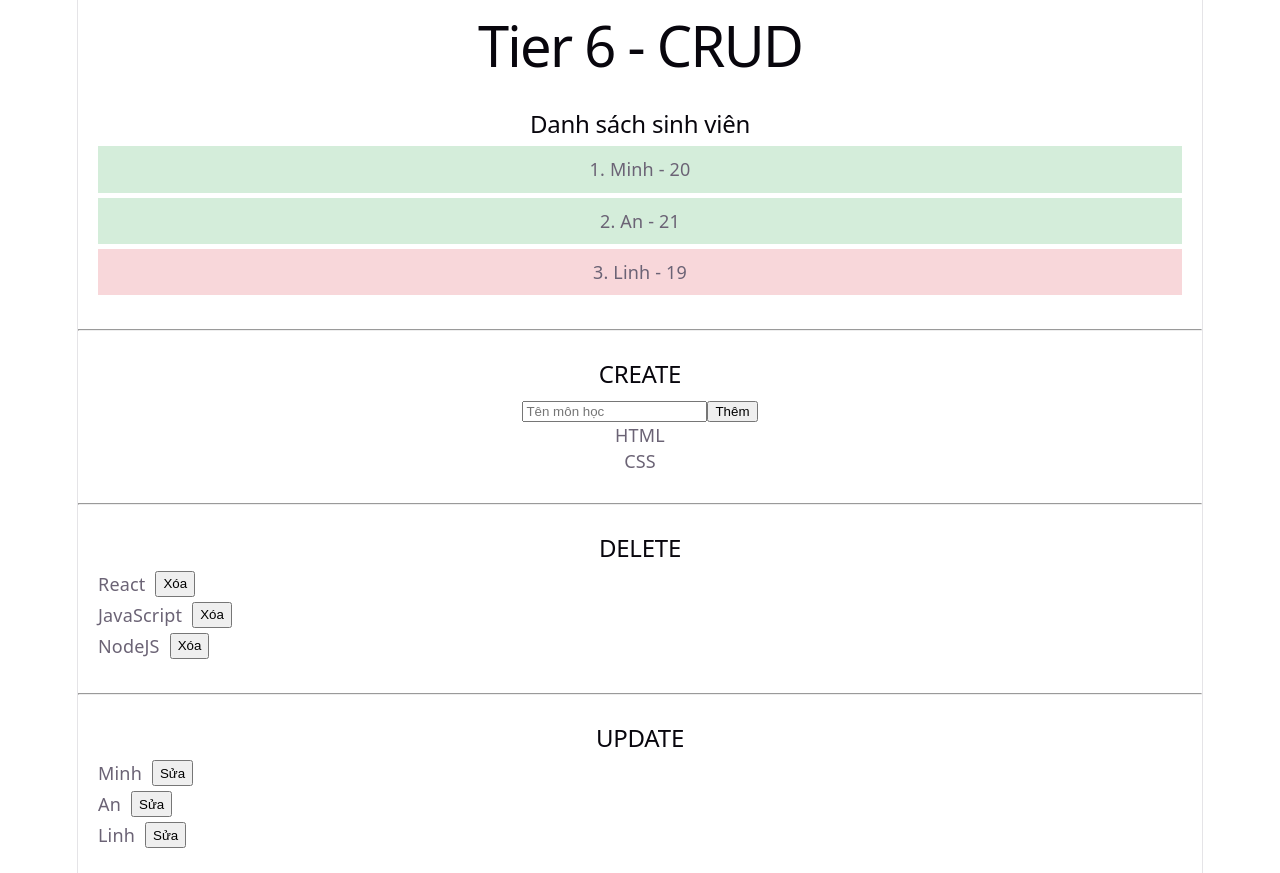
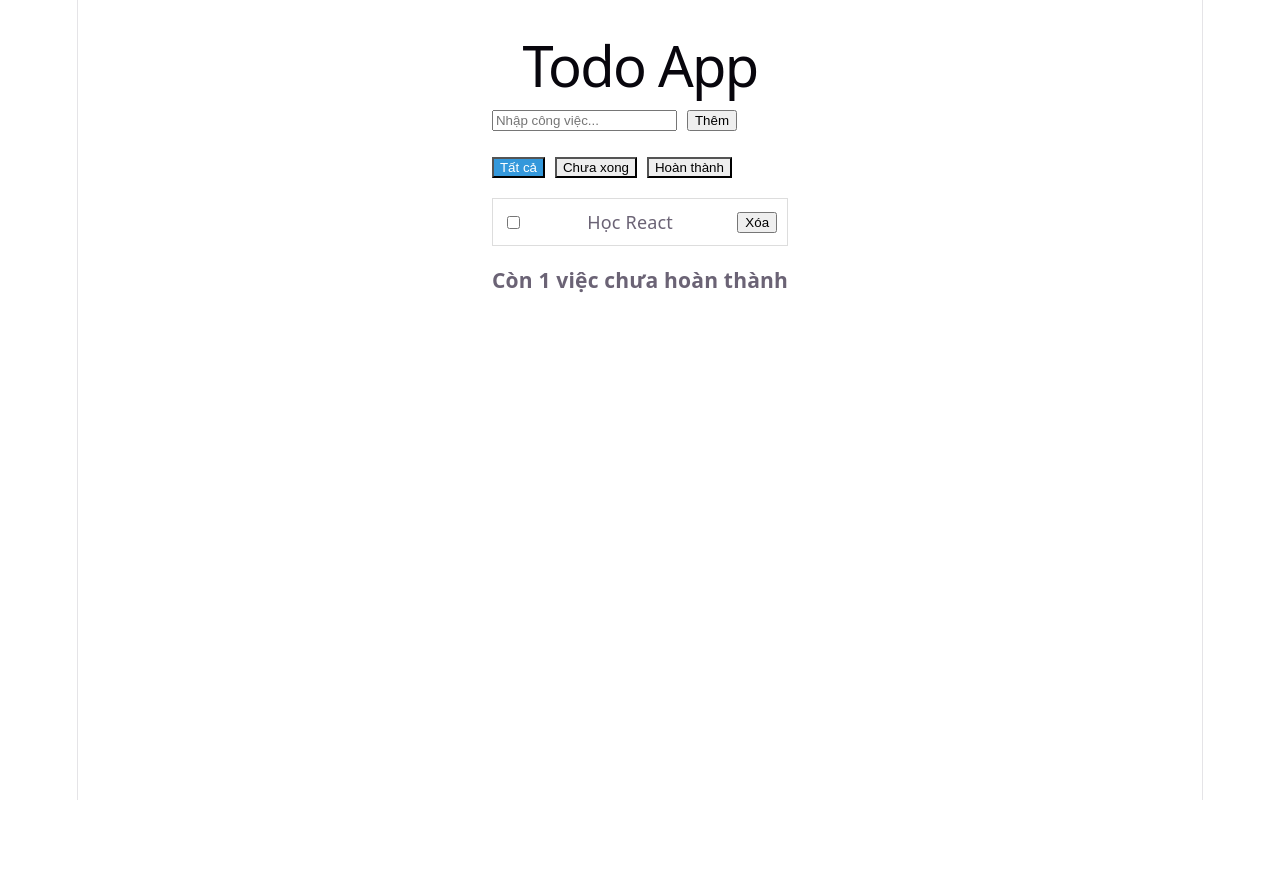
Before and after one commit to Duvu212/TH-WEB, a React (Vite) app in the folder TH4/hello-react/: page / in a window 1280 px wide. After the commit the page ends 800 px from the top, so only its background shows below. Built offline with nearby package versions, Linux system fonts and the light colour scheme.

Commit message:
Hoan thanh Tier 7 Todo App

```diff
--- a/TH4/hello-react/src/App.jsx
+++ b/TH4/hello-react/src/App.jsx
@@ -1,27 +1,126 @@
-import ListBasics from "./crud/ListBasics";
-import CreateItem from "./crud/CreateItem";
-import DeleteItem from "./crud/DeleteItem";
-import UpdateItem from "./crud/UpdateItem";
+import { useState } from "react";
+
+import TodoItem from "./components/TodoItem";
+import TodoFilter from "./components/TodoFilter";
 
 function App() {
+
+    const [todos, setTodos] = useState([
+        {
+            id: 1,
+            text: "Học React",
+            done: false
+        }
+    ]);
+
+    const [inputValue, setInputValue] = useState("");
+
+    const [filter, setFilter] = useState("all");
+
+    function addTodo() {
+
+        if (inputValue.trim() === "") return;
+
+        const newTodo = {
+            id: Date.now(),
+            text: inputValue,
+            done: false
+        };
+
+        setTodos([...todos, newTodo]);
+
+        setInputValue("");
+    }
+
+    function toggleTodo(id) {
+
+        setTodos(
+            todos.map(todo =>
+                todo.id === id
+                    ? {
+                        ...todo,
+                        done: !todo.done
+                    }
+                    : todo
+            )
+        );
+    }
+
+    function deleteTodo(id) {
+
+        setTodos(
+            todos.filter(todo => todo.id !== id)
+        );
+    }
+
+    const filteredTodos =
+        todos.filter(todo => {
+
+            if (filter === "active")
+                return !todo.done;
+
+            if (filter === "completed")
+                return todo.done;
+
+            return true;
+        });
+
+    const activeCount =
+        todos.filter(todo => !todo.done).length;
+
     return (
-        <div>
+        <div
+            style={{
+                maxWidth: "600px",
+                margin: "0 auto",
+                padding: "20px"
+            }}
+        >
 
-            <h1>Tier 6 - CRUD</h1>
+            <h1>Todo App</h1>
 
-            <ListBasics />
+            <div
+                style={{
+                    display: "flex",
+                    gap: "10px"
+                }}
+            >
 
-            <hr />
+                <input
+                    value={inputValue}
+                    onChange={(e) =>
+                        setInputValue(e.target.value)
+                    }
+                    placeholder="Nhập công việc..."
+                />
 
-            <CreateItem />
+                <button onClick={addTodo}>
+                    Thêm
+                </button>
 
-            <hr />
+            </div>
 
-            <DeleteItem />
+            <br />
 
-            <hr />
+            <TodoFilter
+                filter={filter}
+                setFilter={setFilter}
+            />
 
-            <UpdateItem />
+            {filteredTodos.map(todo => (
+
+                <TodoItem
+                    key={todo.id}
+                    todo={todo}
+                    onToggle={toggleTodo}
+                    onDelete={deleteTodo}
+                />
+
+            ))}
+
+            <h3>
+                Còn {activeCount} việc chưa hoàn thành
+            </h3>
 
         </div>
     );
--- /dev/null
+++ b/TH4/hello-react/src/components/TodoFilter.jsx
@@ -0,0 +1,49 @@
+function TodoFilter({ filter, setFilter }) {
+    return (
+        <div
+            style={{
+                display: "flex",
+                gap: "10px",
+                marginBottom: "20px",
+            }}
+        >
+            <button
+                onClick={() => setFilter("all")}
+                style={{
+                    backgroundColor:
+                        filter === "all" ? "#3498db" : "#eee",
+                    color:
+                        filter === "all" ? "white" : "black",
+                }}
+            >
+                Tất cả
+            </button>
+
+            <button
+                onClick={() => setFilter("active")}
+                style={{
+                    backgroundColor:
+                        filter === "active" ? "#3498db" : "#eee",
+                    color:
+                        filter === "active" ? "white" : "black",
+                }}
+            >
+                Chưa xong
+            </button>
+
+            <button
+                onClick={() => setFilter("completed")}
+                style={{
+                    backgroundColor:
+                        filter === "completed" ? "#3498db" : "#eee",
+                    color:
+                        filter === "completed" ? "white" : "black",
+                }}
+            >
+                Hoàn thành
+            </button>
+        </div>
+    );
+}
+
+export default TodoFilter;
--- /dev/null
+++ b/TH4/hello-react/src/components/TodoItem.jsx
@@ -0,0 +1,43 @@
+function TodoItem({ todo, onToggle, onDelete }) {
+
+    return (
+        <div
+            style={{
+                display: "flex",
+                alignItems: "center",
+                gap: "10px",
+                padding: "10px",
+                border: "1px solid #ddd",
+                marginBottom: "5px"
+            }}
+        >
+
+            <input
+                type="checkbox"
+                checked={todo.done}
+                onChange={() => onToggle(todo.id)}
+            />
+
+            <span
+                style={{
+                    flex: 1,
+                    textDecoration:
+                        todo.done
+                            ? "line-through"
+                            : "none"
+                }}
+            >
+                {todo.text}
+            </span>
+
+            <button
+                onClick={() => onDelete(todo.id)}
+            >
+                Xóa
+            </button>
+
+        </div>
+    );
+}
+
+export default TodoItem;
```
